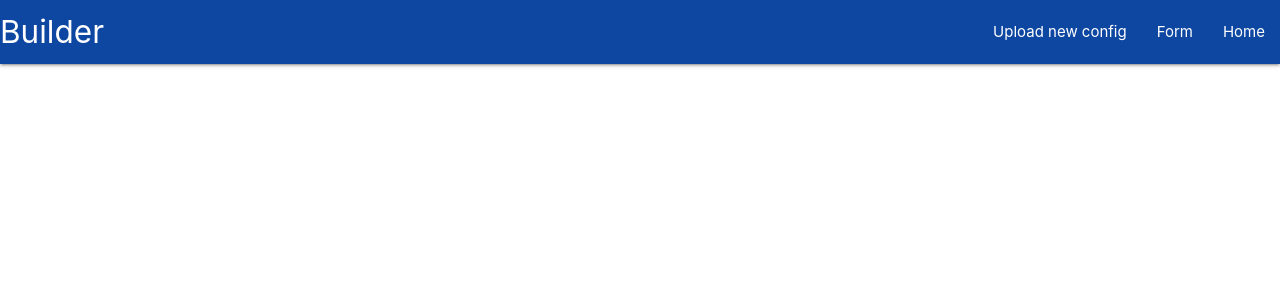
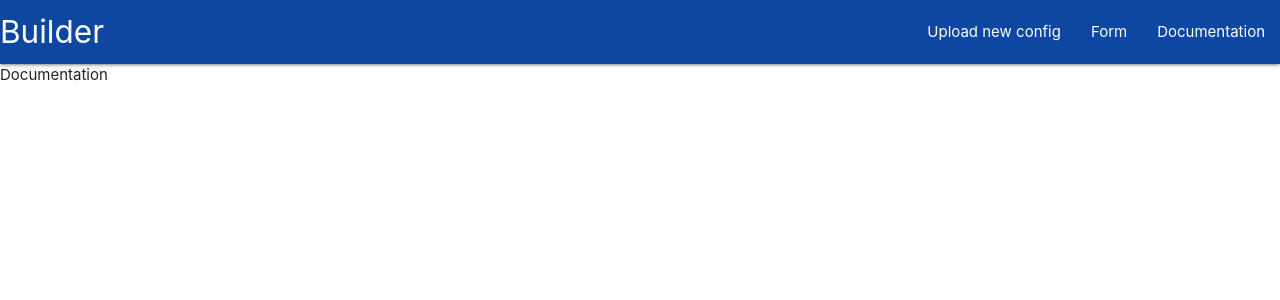
Before and after one commit to RavilGuseynov/form-builder, a React (Create React App) app in the folder client/: page /doc in a window 1280 px wide. Shown: the top 300 px of the page. Built offline with nearby package versions, Linux system fonts and the light colour scheme.

Commit message:
separate components

```diff
--- a/client/src/App.tsx
+++ b/client/src/App.tsx
@@ -1,42 +1,10 @@
 import React from 'react';
-import axios from 'axios';
 import Form from './components/form';
 import { BrowserRouter as Router, Route} from 'react-router-dom';
-import Header from './header';
-
-const HomePage: React.FC = () => (<span>Home page</span>);
-
-const UploadConfig: React.FC = () => {
-
-  const [text, setText] = React.useState<string>('');
-
-  const sendConfig = () => {
-    axios.post('api/config',{
-      text,
-    })
-      .then(() => {
-        alert('data loaded');
-      });
-  };
-
-  const onChangeHandler = (e: React.FormEvent<HTMLInputElement>) => {
-    setText(e.currentTarget.value);
-  };
-
-  return (
-    <label>
-      <input
-        type="text"
-        onChange={onChangeHandler}
-      />
-      <button
-        onClick={sendConfig}
-      >
-        Send
-      </button>
-    </label>
-  );
-};
+import Header from './components/header';
+import UploadConfig from './components/upload-config';
+import HomePage from './components/home-page';
+import Documentation from './components/documentation';
 
 const App: React.FC = () => {
 
@@ -47,6 +15,7 @@ const App: React.FC = () => {
         <Route path='/' component={HomePage} exact />
         <Route path='/upload' component={UploadConfig} />
         <Route path='/form' component={Form}/>
+        <Route path='/doc' component={Documentation}/>
       </Router>
     </div>
   );
--- /dev/null
+++ b/client/src/components/documentation/documentation.tsx
@@ -0,0 +1,5 @@
+import React from 'react';
+
+const Documentation: React.FC = () => (<span>Documentation</span>);
+
+export default Documentation;
--- /dev/null
+++ b/client/src/components/documentation/index.ts
@@ -0,0 +1,3 @@
+import Documentation from './documentation';
+
+export default Documentation;
--- a/client/src/header/header.tsx
+++ b/client/src/components/header/header.tsx
@@ -10,7 +10,7 @@ const Header: React.FC = () => {
         <ul id="nav" className="right">
           <li><Link to="/upload">Upload new config</Link></li>
           <li><Link to="/form">Form</Link></li>
-          <li><Link to="/">Home</Link></li>
+          <li><Link to="/doc">Documentation</Link></li>
         </ul>
       </div>
     </nav>
--- /dev/null
+++ b/client/src/components/home-page/home-page.tsx
@@ -0,0 +1,5 @@
+import React from 'react';
+
+const HomePage: React.FC = () => (<span>Home page</span>);
+
+export default HomePage;
--- /dev/null
+++ b/client/src/components/home-page/index.ts
@@ -0,0 +1,3 @@
+import HomePage from './home-page';
+
+export default HomePage;
--- /dev/null
+++ b/client/src/components/upload-config/index.ts
@@ -0,0 +1,3 @@
+import UploadConfig from './upload-config';
+
+export default UploadConfig;
--- /dev/null
+++ b/client/src/components/upload-config/upload-config.tsx
@@ -0,0 +1,35 @@
+import React from 'react';
+import axios from 'axios';
+
+const UploadConfig: React.FC = () => {
+  const [text, setText] = React.useState<string>('');
+
+  const sendConfig = () => {
+    axios.post('api/config',{
+      text,
+    })
+      .then(() => {
+        alert('data loaded');
+      });
+  };
+
+  const onChangeHandler = (e: React.FormEvent<HTMLInputElement>) => {
+    setText(e.currentTarget.value);
+  };
+
+  return (
+    <label>
+      <input
+        type="text"
+        onChange={onChangeHandler}
+      />
+      <button
+        onClick={sendConfig}
+      >
+        Send
+      </button>
+    </label>
+  );
+};
+
+export default UploadConfig;
```
Also changed, not shown: client/src/components/header/index.ts (renamed from client/src/header/index.ts).
